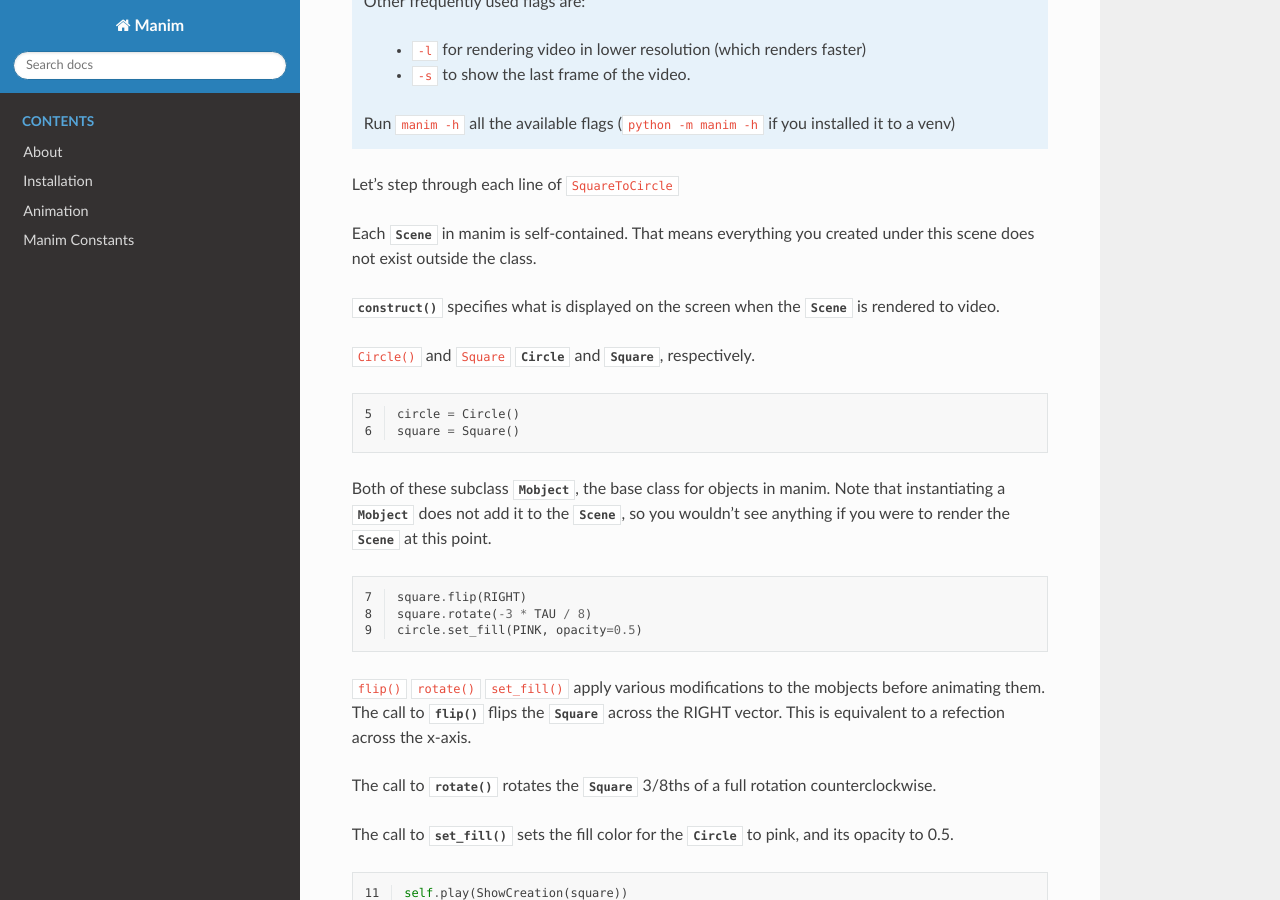
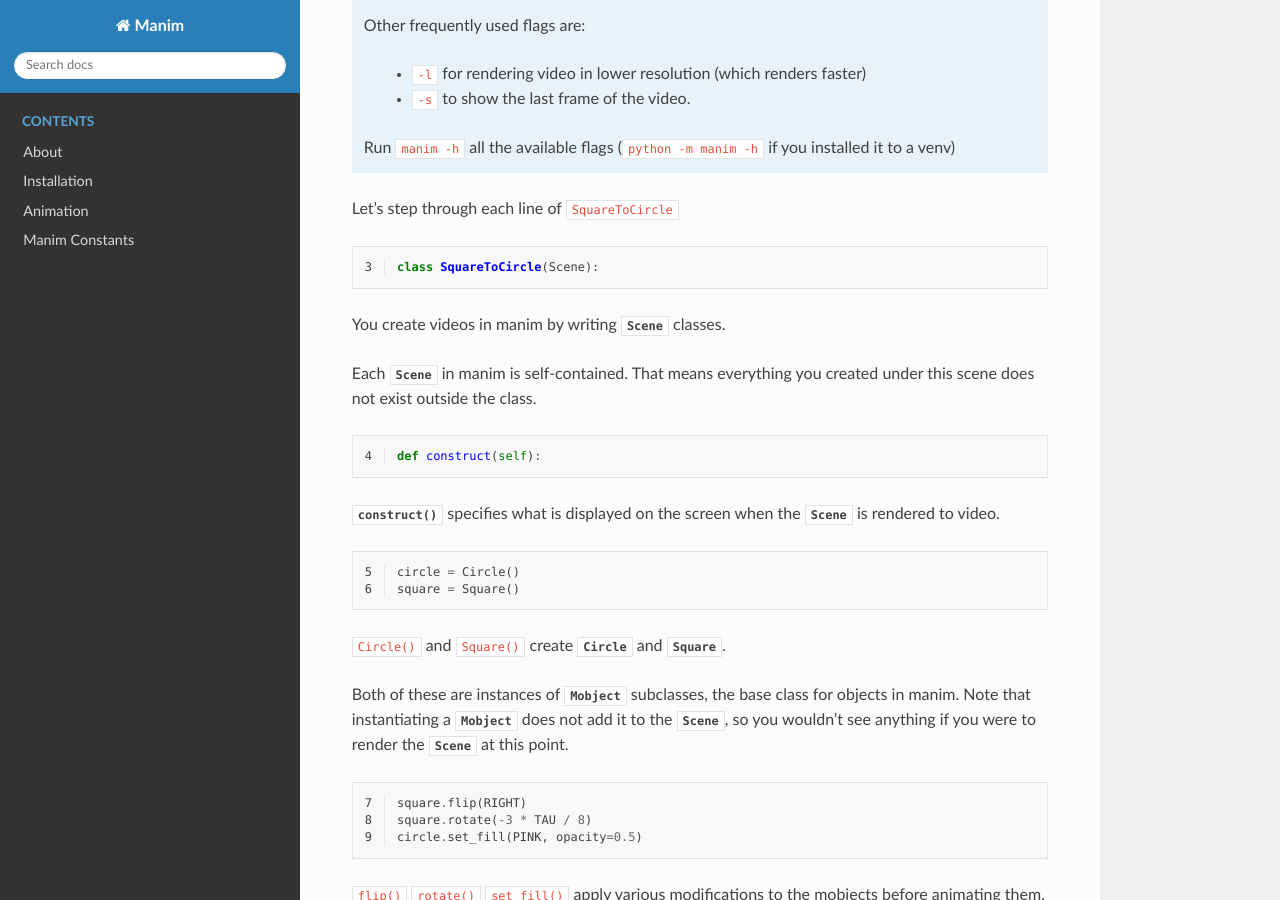
Before and after one commit to 3b1b/manim, a Sphinx documentation site: the page built from docs/source/getting_started/learning_by_example.rst, in a window 1280 px wide and 900 px high, scrolled down 1003 px. Built offline with Sphinx 7.4.7 and the Read the Docs theme 2.0.0, drawn with Linux system fonts in a browser that asks for light colours; pages that are not in the unit, such as notebooks, are missing from menus; some of the changed text lies outside the part shown.

Commit message:
Minor changes

```diff
--- a/docs/source/getting_started/learning_by_example.rst
+++ b/docs/source/getting_started/learning_by_example.rst
@@ -47,29 +47,38 @@ in manim directory.
 
 Let's step through each line of ``SquareToCircle``
 
+.. code-block:: python
+   :lineno-start: 3
+
+   class SquareToCircle(Scene):
+
+You create videos in manim by writing :class:`~scene.scene.Scene` classes.
+
 Each :class:`~scene.scene.Scene` in manim is self-contained. That means everything
 you created under this scene does not exist outside the class.
+
+.. code-block:: python
+   :lineno-start: 4
+
+   def construct(self):
 
 :meth:`~scene.scene.Scene.construct` specifies what is displayed on the screen
 when the :class:`~scene.scene.Scene` is rendered to video.
 
-``Circle()`` and ``Square`` :class:`~mobject.geometry.Circle` and
-:class:`~mobject.geometry.Square`, respectively.
-
 .. code-block:: python
-   :linenos:
    :lineno-start: 5
 
    circle = Circle()
    square = Square()
 
-Both of these subclass :class:`~mobject.mobject.Mobject`, the base class for objects in manim. Note
+``Circle()`` and ``Square()`` create :class:`~mobject.geometry.Circle` and :class:`~mobject.geometry.Square`.
+
+Both of these are instances of :class:`~mobject.mobject.Mobject` subclasses, the base class for objects in manim. Note
 that instantiating a :class:`~mobject.mobject.Mobject` does not add it to the
 :class:`~scene.scene.Scene`, so you wouldn't see anything if you were to render
 the :class:`~scene.scene.Scene` at this point.
 
 .. code-block:: python
-   :linenos:
    :lineno-start: 7
 
    square.flip(RIGHT)
@@ -88,7 +97,6 @@ The call to :meth:`~mobject.mobject.Mobject.set_fill` sets
 the fill color for the :class:`~mobject.geometry.Circle` to pink, and its opacity to 0.5.
 
 .. code-block:: python
-   :linenos:
    :lineno-start: 11
 
    self.play(ShowCreation(square))
```
Also changed, not shown: other parts of docs/source/getting_started/learning_by_example.rst (+2 -2 lines).
